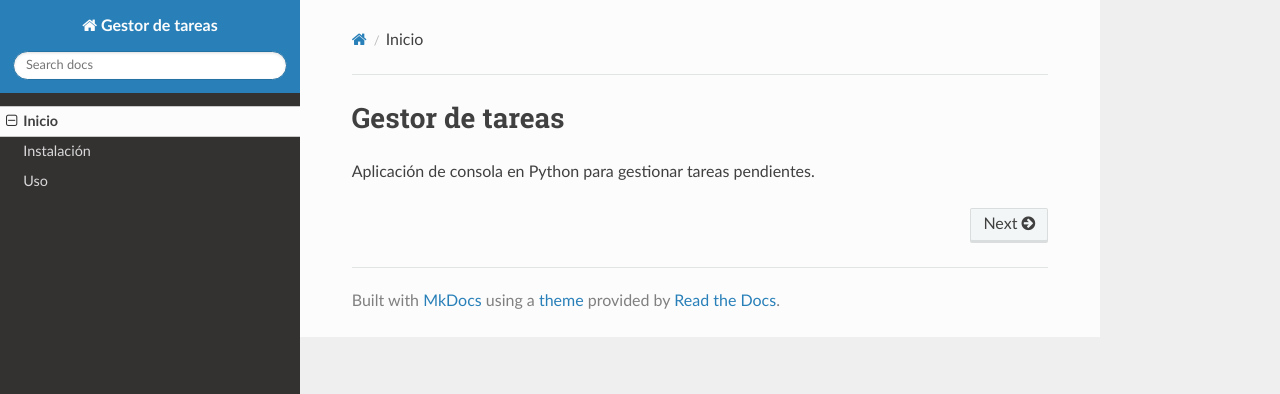
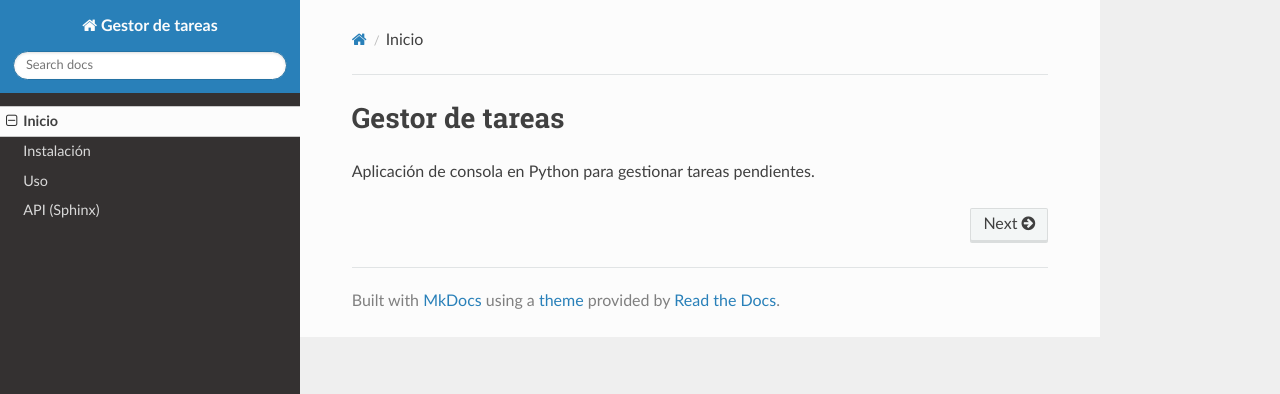
Before and after one commit to aporcar25/gestor-tareas-actions, an MkDocs documentation site: the page built from docs/index.md, in a window 1280 px wide. Shown: the top 394 px of the page. Built offline with MkDocs 1.6.1, drawn with Linux system fonts in a browser that asks for light colours; nearby versions of some CDN libraries.

```diff
--- a/mkdocs.yml
+++ b/mkdocs.yml
@@ -3,5 +3,6 @@ nav:
   - Inicio: index.md
   - Instalación: instalacion.md
   - Uso: uso.md
+  - API (Sphinx): https://aporcar25.github.io/gestor-tareas-actions/api/
 theme:
   name: readthedocs
```
Also changed, not shown: README.md (+1 -0 lines), 2 other files.
